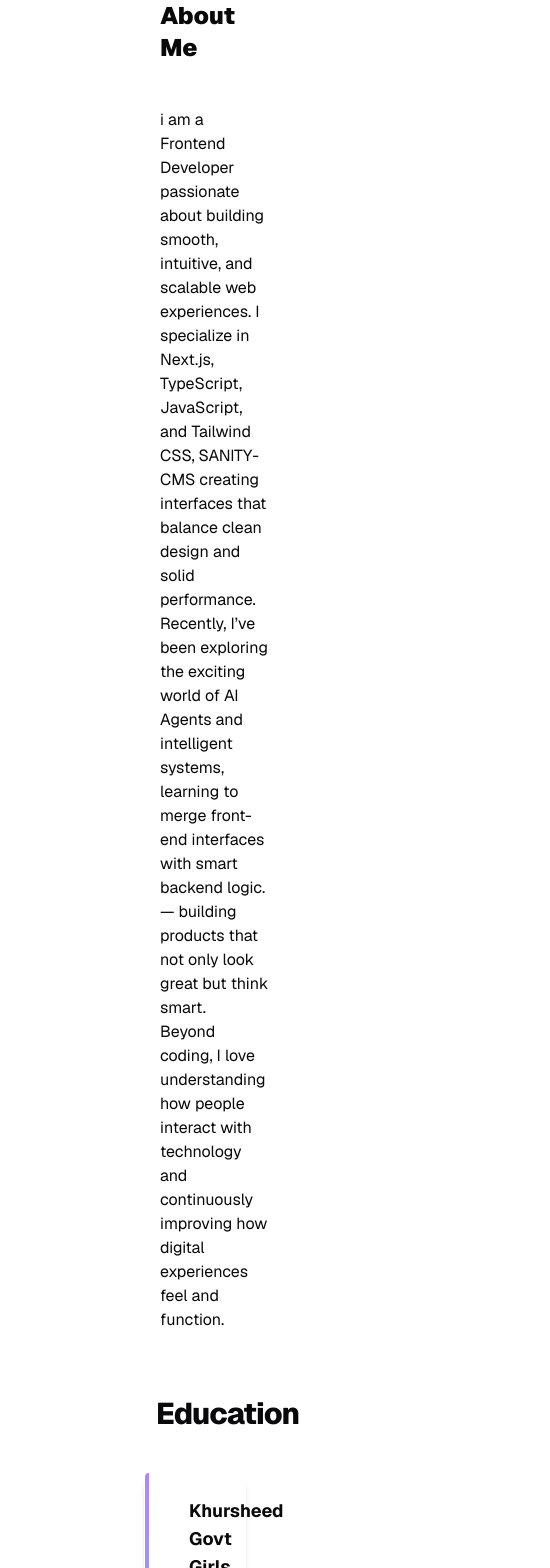
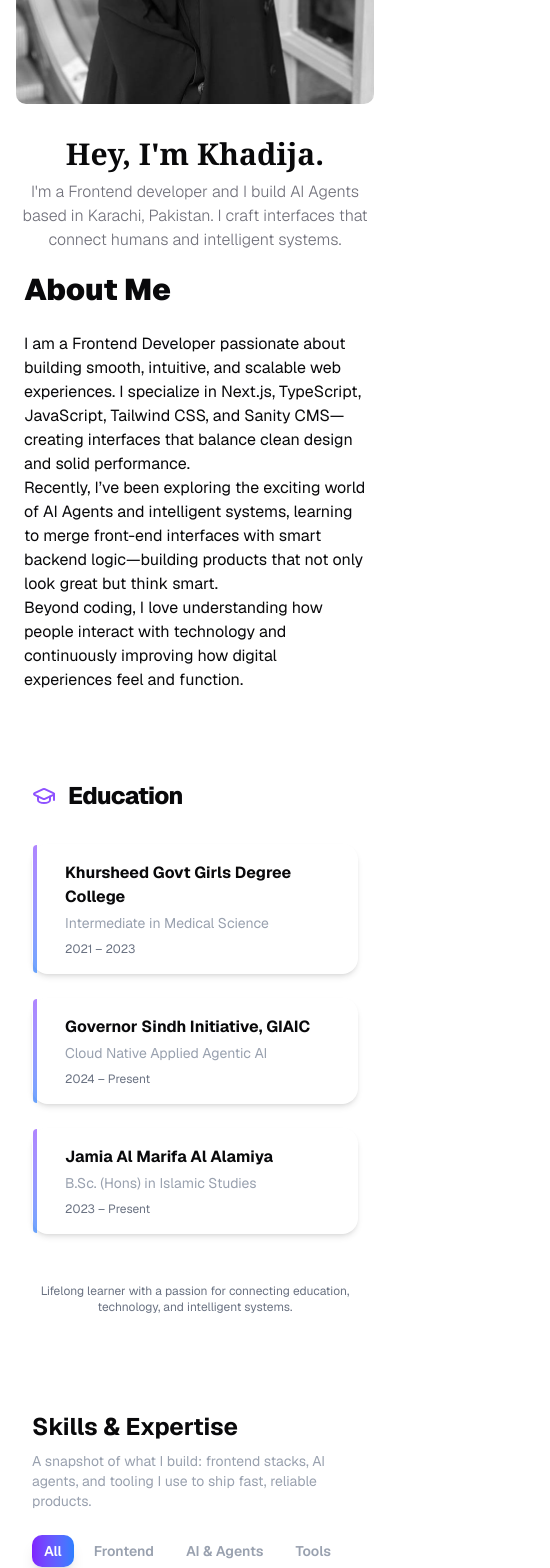
Before and after one commit to Khadija3111/My-Portfolio, a Next.js app: page / in a window 390 px wide. Shown: the part 432-2000 px from the top of the page, 550 px wide, since content can reach past the window. Built offline with nearby package versions, Linux system fonts and the light colour scheme; a web font is replaced by a local one.

Commit message:
added responsiveness

```diff
--- a/app/education/page.tsx
+++ b/app/education/page.tsx
@@ -31,37 +31,37 @@ export default function Education() {
   return (
     <section
       id="education"
-      className="py-16  scroll-mt-20"
+      className="py-12 sm:py-16 scroll-mt-20"
     >
-      <div className="max-w-5xl mx-auto px-6">
+      <div className="max-w-5xl mx-auto px-4 sm:px-6">
         {/* Header */}
-        <div className="flex items-center gap-3 mb-10">
-          <GraduationCap className="w-8 h-8 text-violet-500" />
-          <h2 className="text-3xl  tracking-tight font-extrabold">
+        <div className="flex items-center gap-3 mb-8 sm:mb-10">
+          <GraduationCap className="w-6 h-6 sm:w-8 sm:h-8 text-violet-500" />
+          <h2 className="text-2xl sm:text-3xl tracking-tight font-extrabold">
             Education
           </h2>
         </div>
 
         {/* Education Cards */}
-        <div className="space-y-8">
+        <div className="space-y-6 sm:space-y-8">
           {educationData.map((edu, index) => (
             <div
               key={index}
               className="group relative border border-white/10 bg-white/5 hover:bg-white/10
-              transition-all duration-300 rounded-2xl p-6 shadow-md"
+              transition-all duration-300 rounded-2xl p-4 sm:p-6 shadow-md"
             >
               {/* Accent bar */}
               <div className="absolute left-0 top-0 h-full w-1 rounded-l-2xl bg-gradient-to-b from-violet-500 to-blue-500 opacity-70 group-hover:opacity-100 transition-opacity" />
 
-              <div className="pl-5">
-                <h3 className="text-lg font-bold">
+              <div className="pl-4 sm:pl-5">
+                <h3 className="text-base sm:text-lg font-bold">
                   {edu.institution}
                 </h3>
-                <p className="text-gray-400 mt-1 text-sm font-medium">
+                <p className="text-gray-400 mt-1 text-sm">
                   {edu.degree}
                 </p>
                 {edu.year && (
-                  <p className="text-xs text-gray-500 mt-2">{edu.year}</p>
+                  <p className="text-xs sm:text-sm text-gray-500 mt-2">{edu.year}</p>
                 )}
               </div>
             </div>
@@ -69,7 +69,7 @@ export default function Education() {
         </div>
 
         {/* Optional Quote or Note */}
-        <p className="text-gray-500 text-sm mt-10 border-t border-white/10 pt-6 text-center">
+        <p className="text-gray-500 text-xs sm:text-sm mt-8 sm:mt-10 border-t border-white/10 pt-4 sm:pt-6 text-center">
           Lifelong learner with a passion for connecting education, technology,
           and intelligent systems.
         </p>
--- a/app/layout.tsx
+++ b/app/layout.tsx
@@ -35,11 +35,11 @@ export default function RootLayout({
   return (
     <html lang="en" suppressHydrationWarning>
       <body
-        className={`${geistSans.variable} ${geistMono.variable} flex  min-h-screen  flex-col font-sans antialiased`}
+        className={`${geistSans.variable} ${geistMono.variable} flex min-h-screen flex-col font-sans antialiased`}
       >
         <Providers>
           <Header />
-          <main className="grow">{children}</main>
+          <main className="grow pt-16">{children}</main>
           <Footer />
         </Providers>
       </body>
--- a/app/page.tsx
+++ b/app/page.tsx
@@ -1,31 +1,59 @@
 import Intro from "@/components/intro";
-import {MDXRemote} from "next-mdx-remote/rsc";
+import { MDXRemote } from "next-mdx-remote/rsc";
 import Project from "./project/page";
 import Education from "./education/page";
 import Skills from "@/components/skills";
 
 export default function Home() {
-  const content = ` i am a Frontend Developer passionate about building smooth, intuitive, and scalable web experiences.
-I specialize in Next.js,  TypeScript, JavaScript, and Tailwind CSS, SANITY-CMS creating interfaces that balance clean design and solid performance.
+  const content = `I am a Frontend Developer passionate about building smooth, intuitive, and scalable web experiences.
+I specialize in Next.js, TypeScript, JavaScript, Tailwind CSS, and Sanity CMS—creating interfaces that balance clean design and solid performance.
 
-Recently, I’ve been exploring the exciting world of AI Agents and intelligent systems, learning to merge front-end interfaces with smart backend logic.
-— building products that not only look great but think smart.
+Recently, I’ve been exploring the exciting world of AI Agents and intelligent systems, learning to merge front-end interfaces with smart backend logic—building products that not only look great but think smart.
 
-Beyond coding, I love understanding how people interact with technology and continuously improving how digital experiences feel and function.  `
-    return (
-    <section className="  px-30">
+Beyond coding, I love understanding how people interact with technology and continuously improving how digital experiences feel and function.`;
+
+  return (
+    <section
+      className="
+        px-4                /* mobile */
+        sm:px-6
+        md:px-35            /* laptop stays SAME */
+      "
+    >
       <Intro />
-      <div className="container max-w-3xl ">
-      <div className="pl-10 ">
-        <h1 className=" text-2xl font-black pb-11">About Me</h1>
-      <MDXRemote source={content}  />
-       </div>
+
+      <div
+        className="
+          container
+          max-w-full         /* mobile */
+          md:max-w-2xl       /* laptop SAME */
+          px-2               /* mobile padding */
+          md:pl-10           /* laptop SAME */
+          pb-10
+          md:pb-17
+        "
+      >
+        <div>
+          <h1
+            className="
+              text-3xl        /* mobile */
+              md:text-4xl     /* laptop */
+              font-black
+              pb-6
+              md:pb-11
+
+            "
+          >
+            About Me
+          </h1>
+
+          <MDXRemote source={content} />
+        </div>
       </div>
-      <Education></Education>
-      <Skills></Skills>
-      <Project></Project>
 
-      </section>
-
+      <Education />
+      <Skills />
+      <Project />
+    </section>
   );
 }
--- a/components/header.tsx
+++ b/components/header.tsx
@@ -1,6 +1,8 @@
 import Link from 'next/link'
 import { ThemeToggle } from './theme-toggle'
 import { JSX, SVGProps } from 'react'
+// import { useState } from 'react'
+
 const navigation = [
 
 
--- a/components/intro.tsx
+++ b/components/intro.tsx
@@ -1,24 +1,24 @@
-// import Image from 'next/image';
+import Image from 'next/image';
 
 export default function Intro() {
   return (
-    <section className="pl-10 flex flex-col-reverse md:flex-row items-center justify-between gap-x-19 gap-y-3 pt-24 pb-5">
-      <div className="mt-2 flex-1 md:mt-0">
-        <h1 className="title no-underline">Hey, I’m Khadija.</h1>
-        <p className="mt-2 font-light text-muted-foreground">
-          I’m a Frontend developer and I build AI Agents based in Karachi, Pakistan.
+    <section className="px-0 sm:pl-10 flex flex-col-reverse sm:flex-col md:flex-row items-center justify-between gap-x-2 sm:gap-x-10 md:gap-x-19 gap-y-6 pt-16 sm:pt-24 pb-5">
+      <div className="mt-2 flex-1 md:mt-0 w-full">
+        <h1 className="title no-underline text-center sm:text-left">Hey, I'm Khadija.</h1>
+        <p className="mt-2 font-light text-muted-foreground text-center sm:text-left">
+          I'm a Frontend developer and I build AI Agents based in Karachi, Pakistan.
           I craft interfaces that connect humans and intelligent systems.
         </p>
       </div>
-      <div className="relative flex-1 md:flex-none pr-10">
-        {/* <Image
-          className="rounded-lg grayscale"
-          src="/niqaab.jpg"
+      <div className="relative flex-1 md:flex-none pr-0 sm:pr-10 w-full sm:w-auto">
+        <Image
+          className="rounded-lg grayscale w-full sm:w-auto"
+          src="/download.jpg"
           alt="author"
           width={255}
           height={185}
           priority
-        /> */}
+        />
       </div>
     </section>
   );
--- a/components/skills.tsx
+++ b/components/skills.tsx
@@ -46,21 +46,21 @@ export default function Skills() {
     filter === "all" ? skills : skills.filter((skill) => skill.category === filter);
 
   return (
-    <section id="skills" className="py-16 ">
-      <div className="max-w-6xl mx-auto px-6">
-        <h2 className="text-3xl font-bold mb-2 ">Skills & Expertise</h2>
-        <p className="text-gray-400 mb-8">
+    <section id="skills" className="py-12 sm:py-16">
+      <div className="max-w-6xl mx-auto px-4 sm:px-6">
+        <h2 className="text-2xl sm:text-3xl font-bold mb-2">Skills & Expertise</h2>
+        <p className="text-gray-400 mb-6 sm:mb-8 text-sm sm:text-base">
           A snapshot of what I build: frontend stacks, AI agents, and tooling I use to ship
           fast, reliable products.
         </p>
 
         {/* Filter Buttons */}
-        <div className="flex flex-wrap gap-3 mb-10">
+        <div className="flex flex-wrap gap-2 sm:gap-3 mb-6 sm:mb-10">
           {categories.map((cat) => (
             <button
               key={cat.value}
               onClick={() => setFilter(cat.value)}
-              className={`px-4 py-2 rounded-xl font-semibold transition-colors duration-200
+              className={`px-3 py-1.5 sm:px-4 sm:py-2 rounded-lg sm:rounded-xl text-sm sm:text-base font-semibold transition-colors duration-200
                 ${
                   filter === cat.value
                     ? "bg-gradient-to-r from-violet-600 to-blue-500 text-white shadow-lg"
@@ -72,16 +72,16 @@ export default function Skills() {
           ))}
         </div>
 
-        <div className="grid md:grid-cols-3 gap-8">
+        <div className="grid grid-cols-1 sm:grid-cols-2 md:grid-cols-3 gap-6 sm:gap-8">
           {/* Left: Skill List */}
-          <div className="md:col-span-2 space-y-6">
+          <div className="sm:col-span-2 space-y-4 sm:space-y-6">
             {filteredSkills.map((skill, i) => (
               <div
                 key={skill.name}
-                className="flex items-center justify-between bg-white/5 p-4 rounded-2xl border border-white/10 hover:bg-white/10 transition-colors"
+                className="flex flex-col sm:flex-row items-start sm:items-center justify-between bg-white/5 p-3 sm:p-4 rounded-2xl border border-white/10 hover:bg-white/10 transition-colors gap-3 sm:gap-0"
               >
-                <div>
-                  <h4 className="font-semibold text-white">
+                <div className="w-full sm:w-auto">
+                  <h4 className="font-semibold text-white text-sm sm:text-base">
                     {skill.name}{" "}
                     {skill.sub && (
                       <span className="text-xs text-gray-400 font-medium">
@@ -90,12 +90,12 @@ export default function Skills() {
                     )}
                   </h4>
                   {skill.sub && (
-                    <p className="text-sm text-gray-500 mt-1">{skill.sub}</p>
+                    <p className="text-xs sm:text-sm text-gray-500 mt-1">{skill.sub}</p>
                   )}
                 </div>
 
-                <div className="w-44 ml-4">
-                  <div className="w-full h-2 bg-white/10 rounded-full overflow-hidden">
+                <div className="w-full sm:w-44 ml-0 sm:ml-4">
+                  <div className="w-full h-1.5 sm:h-2 bg-white/10 rounded-full overflow-hidden">
                     <div
                       className="h-full bg-gradient-to-r from-violet-600 to-blue-500 rounded-full transition-all duration-700 ease-out"
                       style={{ width: `${animatedLevels[i]}%` }}
@@ -110,19 +110,19 @@ export default function Skills() {
           </div>
 
           {/* Right: Tags and Summary */}
-          <aside className="space-y-6">
-            <div className="bg-white/5 p-5 rounded-2xl border border-white/10">
-              <h3 className="font-semibold mb-2 text-white">Quick Summary</h3>
-              <p className="text-gray-400 text-sm leading-relaxed">
+          <aside className="space-y-4 sm:space-y-6 mt-4 sm:mt-0">
+            <div className="bg-white/5 p-4 sm:p-5 rounded-2xl border border-white/10">
+              <h3 className="font-semibold mb-2 text-white text-sm sm:text-base">Quick Summary</h3>
+              <p className="text-gray-400 text-xs sm:text-sm leading-relaxed">
                 Frontend-focused: Next.js, React, TypeScript, Tailwind. <br />
                 AI & Agents: LangChain, prompt engineering, small autonomous workflows. <br />
                 Tools: Git, CI/CD, Python for AI tasks.
               </p>
             </div>
 
-            <div className="bg-white/5 p-5 rounded-2xl border border-white/10">
-              <h3 className="font-semibold mb-3 text-white">Skill Tags</h3>
-              <div className="flex flex-wrap gap-2">
+            <div className="bg-white/5 p-4 sm:p-5 rounded-2xl border border-white/10">
+              <h3 className="font-semibold mb-3 text-white text-sm sm:text-base">Skill Tags</h3>
+              <div className="flex flex-wrap gap-1.5 sm:gap-2">
                 {[
                   "HTML/CSS",
                   "javascript",
@@ -141,7 +141,7 @@ export default function Skills() {
                 ].map((tag) => (
                   <span
                     key={tag}
-                    className="text-sm px-3 py-1 rounded-full bg-white/10 text-gray-300 border border-white/10"
+                    className="text-xs sm:text-sm px-2 py-1 rounded-full bg-white/10 text-gray-300 border border-white/10"
                   >
                     {tag}
                   </span>
```
Also changed, not shown: app/project/page.tsx (+8 -8 lines), components/footer.tsx (+8 -7 lines), public/download.jpg (added).
